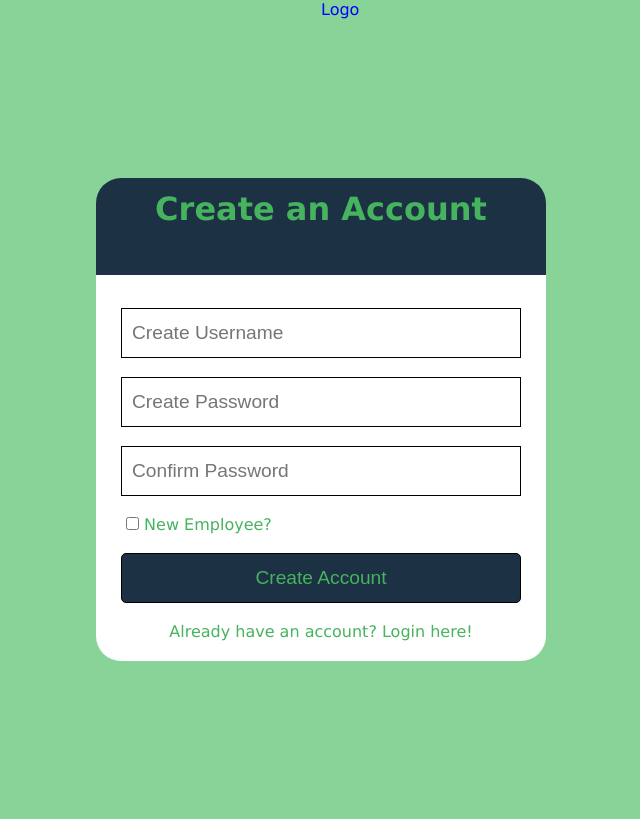
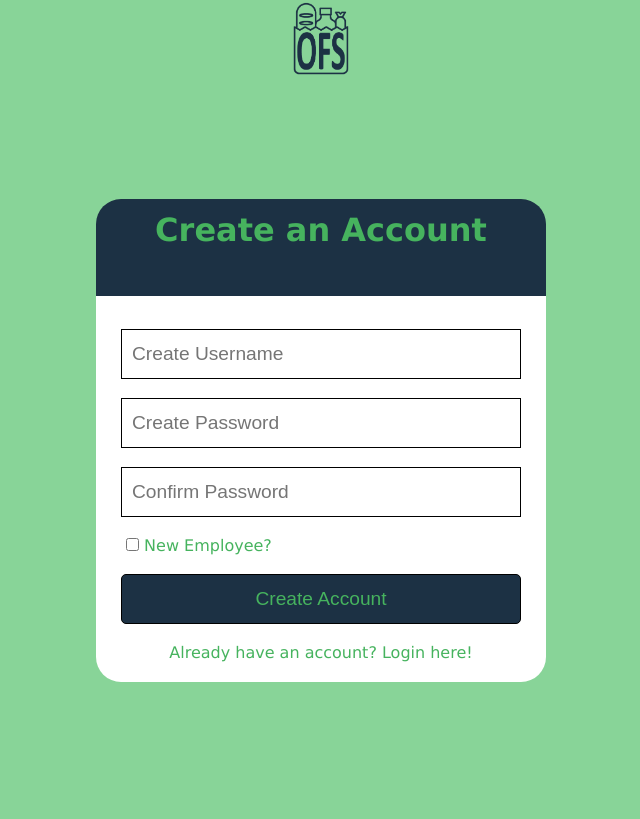
Before and after one commit to venajustin/OnlineFoodStore, a PHP site: page /templates/Register.html in a window 1280 px wide. Shown: the whole page, without its empty margins (319-959 px from the left). After the commit the page ends 682 px from the top, so only its background shows below. Run offline with PHP 8.4, Linux system fonts and the light colour scheme.

Commit message:
logo added login/register
added the ofs logo to login and register
there is now a dark grey png version for these pages with a green background

```diff
--- a/templates/Register.html
+++ b/templates/Register.html
@@ -27,7 +27,11 @@
 
     <body>
 
-        <a style = "color: blue; margin-left: 50%;" href="./home.html" class="logo">Logo</a>
+		<div class= "top-screen">
+			<a style = "margin: auto;" color: blue;" href="./home.html" class="logo">
+				<img style = "height: 10vh" src="../icons/food-dark.png">
+			</a>
+		</div>
         <div class = "center-screen">
             <div class = "card" style="text-align: center;">
               <h1 style= "text-align: center; margin-top: 10px; margin-bottom: 80px;">
--- a/templates/login.html
+++ b/templates/login.html
@@ -20,7 +20,11 @@
   </head>
 
   <body>
-    <a style = "color: blue; margin-left: 50%;" href="./home.html" class="logo">Logo</a>
+    <div class= "top-screen">
+			<a style = "margin: auto;" color: blue;" href="./home.html" class="logo">
+				<img style = "height: 10vh" src="../icons/food-dark.png">
+			</a>
+		</div>
     <div class = "center-screen">
       <div class = "card" style="text-align: center;">
         <h1 style= "text-align: center; margin-top: 10px;">
--- a/templates/style.css
+++ b/templates/style.css
@@ -111,6 +111,7 @@ img {
 }
 
 
+
 .header a {
 
   height: 100px;
@@ -215,12 +216,20 @@ img {
 	font-size: larger;
 	border: 1px solid black;
 }
+
+.top-screen {
+	display:flex;
+	justify-content: center;
+	align-items: center;
+	text-align: center;
+	max-height: 10vh;
+}
 .center-screen {
 	display: flex;
 	justify-content: center;
 	align-items: center;
 	text-align: center;
-	min-height: 100vh;
+	min-height: 90vh;
   }
   #submitButton {
 	background-color: var(--dark);
```
Also changed, not shown: icons/food-dark.png (added).
